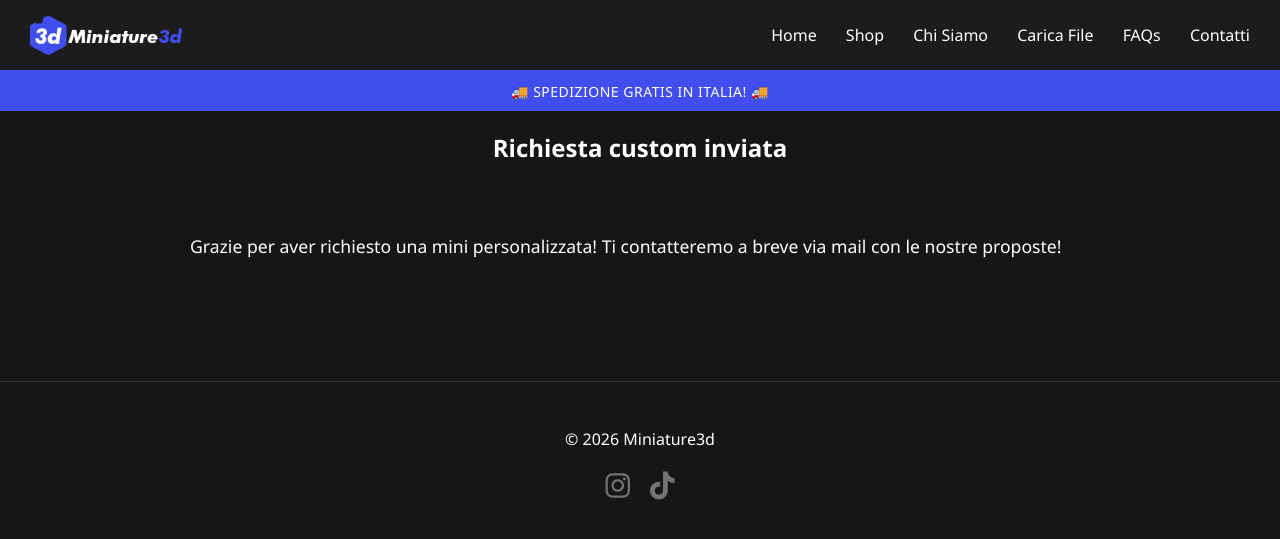
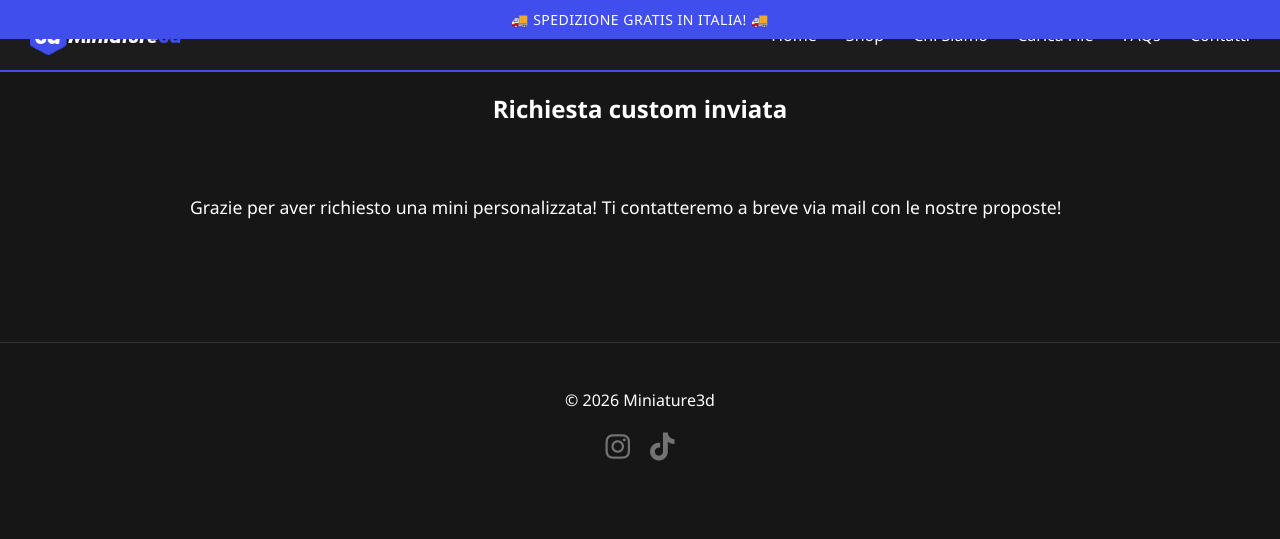
Before and after one commit to urcaminiature/miniature3d-it-website, a Jekyll site: the page built from thanks.html, in a window 1280 px wide. Shown: the top 539 px of the page. Built offline with Jekyll 4.4.1, drawn with Linux system fonts in a browser that asks for light colours; a script that is not in the unit is left out.

Commit message:
Add files via upload

```diff
--- a/css/style.css
+++ b/css/style.css
@@ -281,6 +281,7 @@
 
 /* Background container **************************************************************************/
 .background-elements {
+  position: absolute;
   top: 0;
   left: 0;
   width: 100%;
@@ -694,4 +695,5 @@
   margin-right: auto;
 }
 
-.shipping-bar { width: 100%; background-color: #404eed; /* or your brand color */ color: #ffffff; text-align: center; padding: 10px 0; font-size: 14px; font-weight: 500; } .shipping-bar { letter-spacing: 0.5px; text-transform: uppercase; } .shipping-bar { position: sticky; top: 0; z-index: 1000; }
+.shipping-bar { width: 100%; background-color: #404eed; /* or your brand color */ color: #ffffff; text-align: center; padding: 10px 0; font-size: 14px; font-weight: 500; } .shipping-bar { letter-spacing: 0.5px; text-transform: uppercase; }
+.shipping-bar { position: fixed; top: 0; z-index: 1000; }
```
